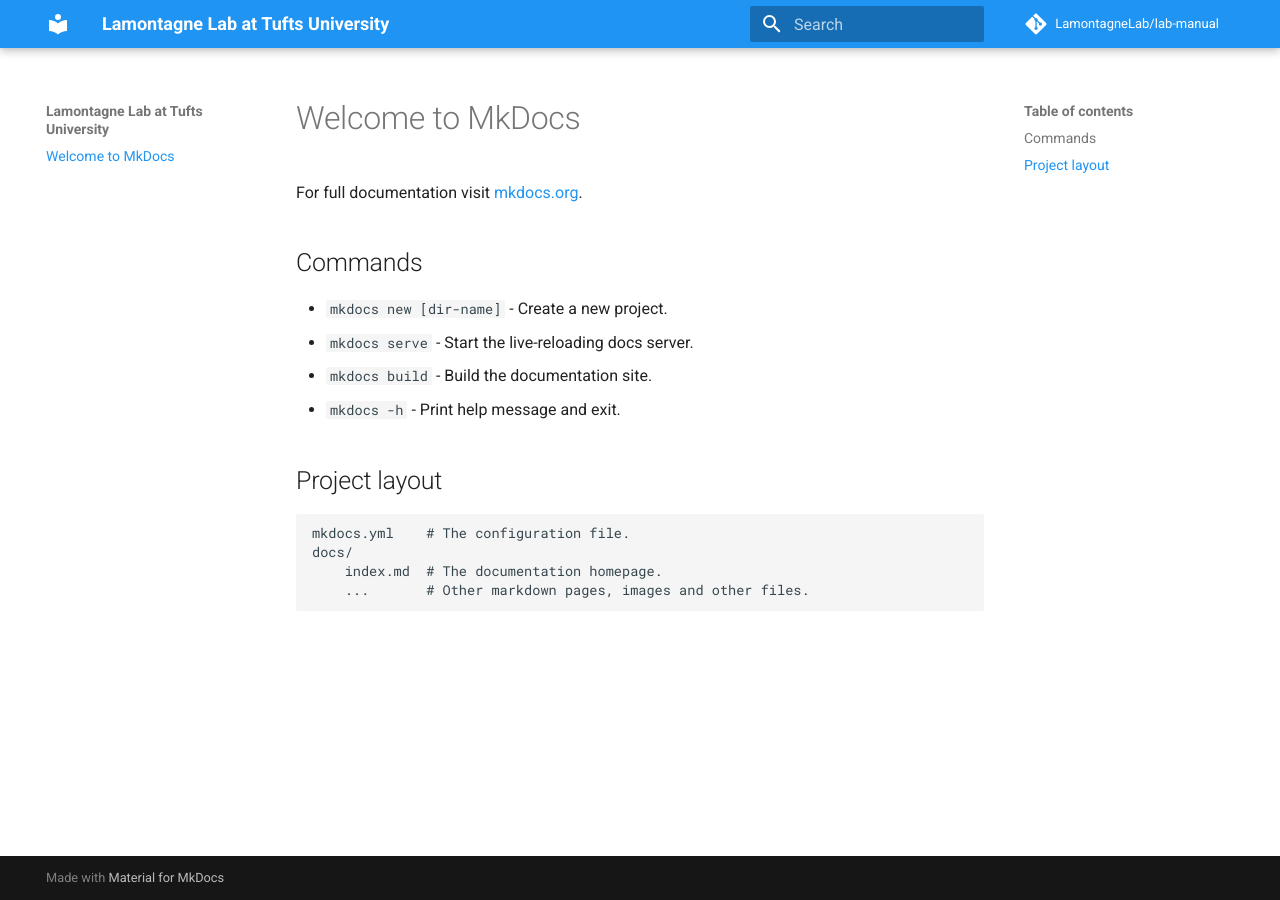
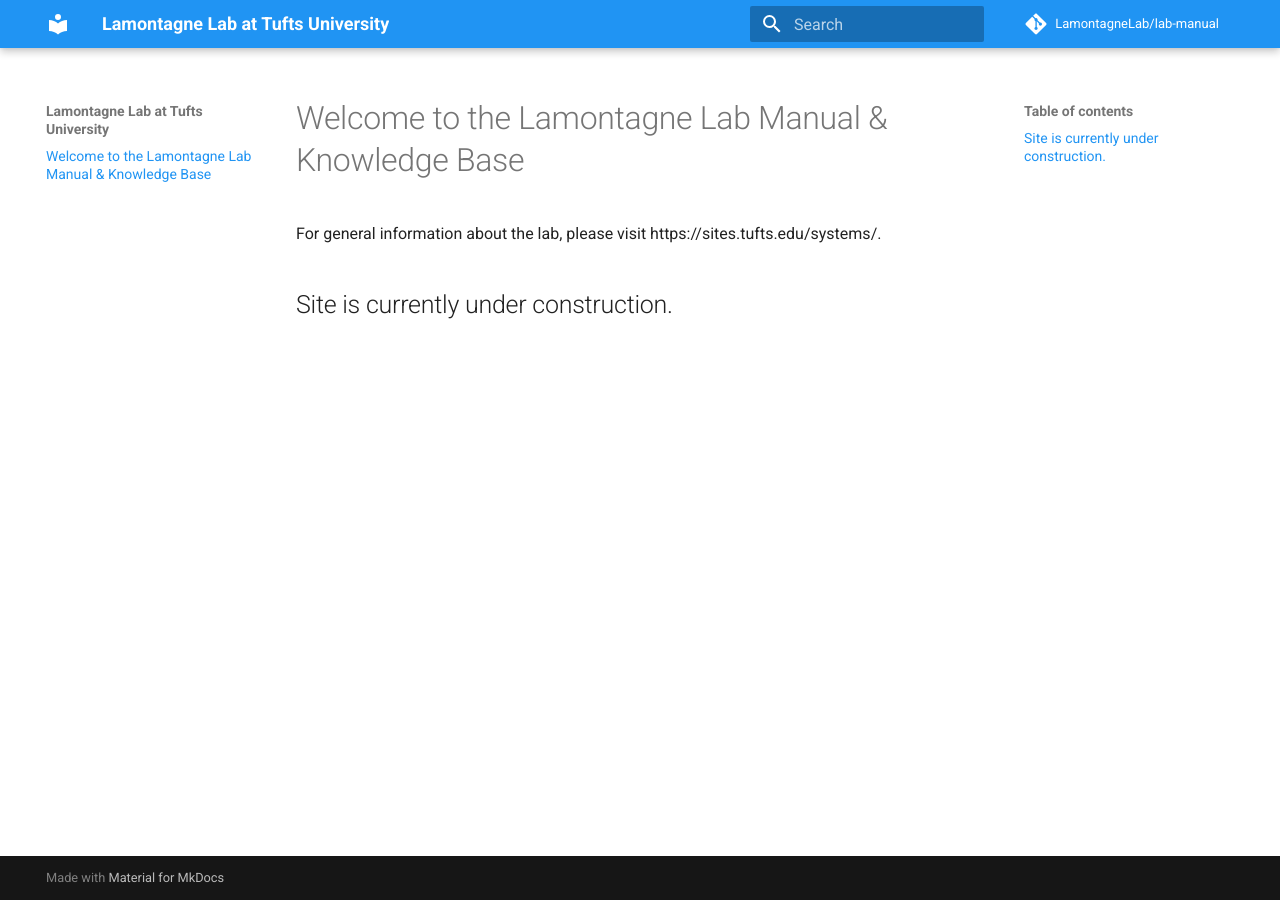
Before and after one commit to LamontagneLab/lab-manual, an MkDocs documentation site: the page built from docs/index.md, in a window 1280 px wide. Built offline with MkDocs 1.6.1 and Material for MkDocs 9.7.7, drawn with Linux system fonts in a browser that asks for light colours; comment, search, counter and statistics services are not loaded.

Commit message:
Update index.md

```diff
--- a/docs/index.md
+++ b/docs/index.md
@@ -1,17 +1,5 @@
-# Welcome to MkDocs
+# Welcome to the Lamontagne Lab Manual & Knowledge Base
 
-For full documentation visit [mkdocs.org](https://www.mkdocs.org).
+For general information about the lab, please visit https://sites.tufts.edu/systems/.
 
-## Commands
-
-* `mkdocs new [dir-name]` - Create a new project.
-* `mkdocs serve` - Start the live-reloading docs server.
-* `mkdocs build` - Build the documentation site.
-* `mkdocs -h` - Print help message and exit.
-
-## Project layout
-
-    mkdocs.yml    # The configuration file.
-    docs/
-        index.md  # The documentation homepage.
-        ...       # Other markdown pages, images and other files.
+## Site is currently under construction.
```
